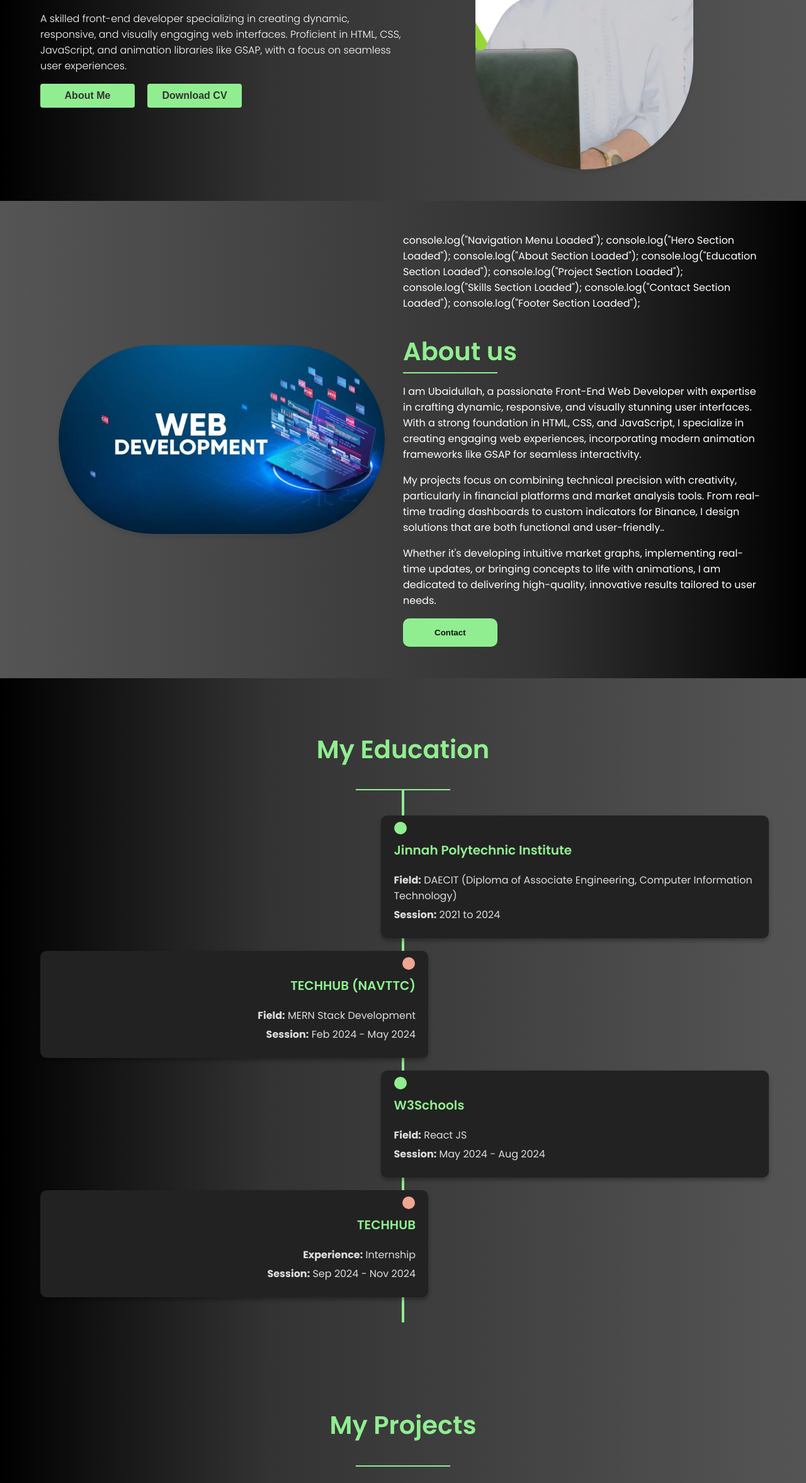
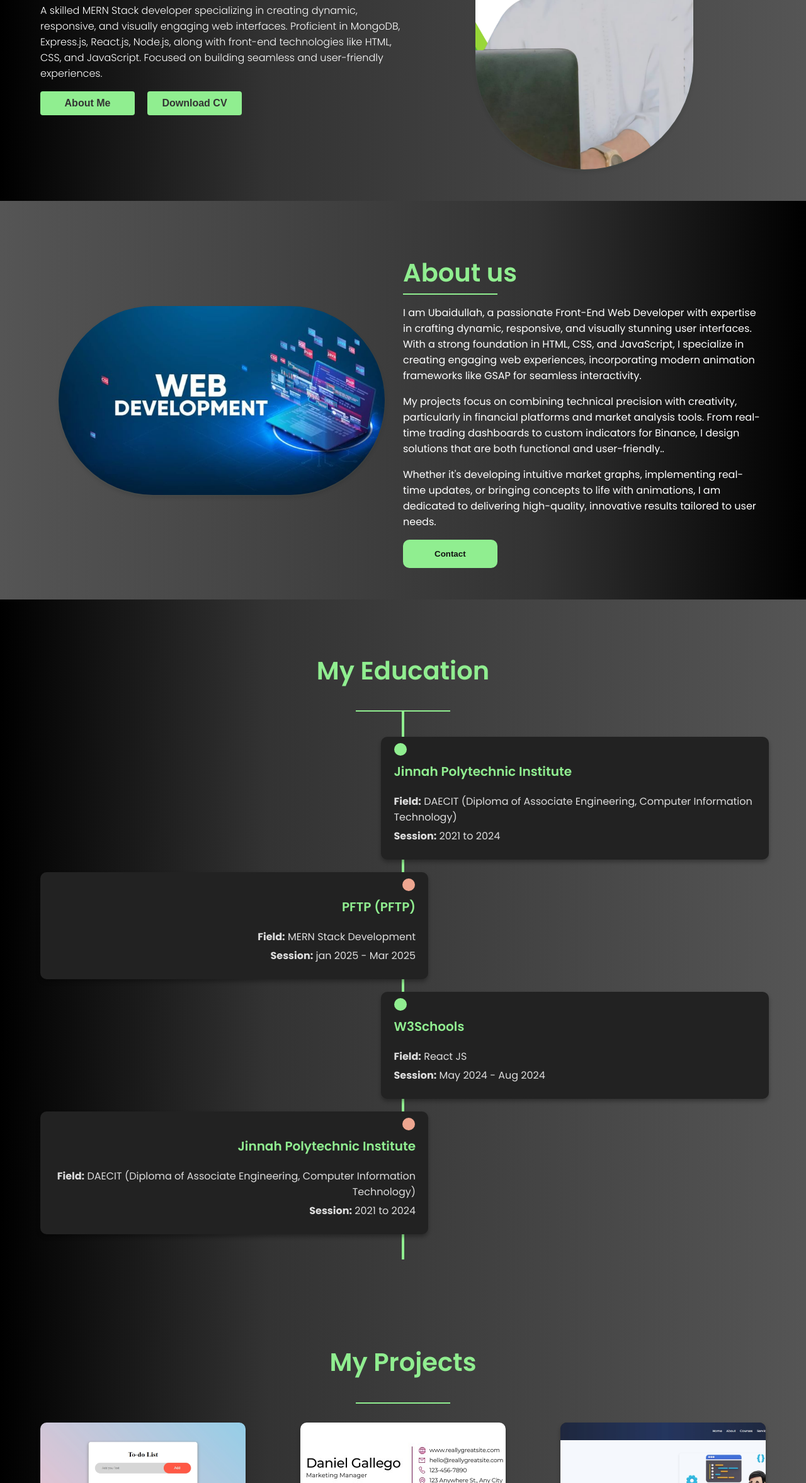
Before and after one commit to developer-ubaidullah/My-Portfolio, a plain HTML site: page index.html in a window 1280 px wide. Shown: the part 445-2800 px from the top of the page at 63% size. Drawn offline with nearby package versions, Linux system fonts and the light colour scheme.

Commit message:
Updated portfolio design with html and Bootstrap enhancements

```diff
--- a/index.html
+++ b/index.html
@@ -58,9 +58,9 @@
             </h2>
 
             <p class="hero-section-para">
-                A skilled front-end developer specializing in creating dynamic, responsive, and visually engaging web
-                interfaces. Proficient in HTML, CSS, JavaScript, and animation libraries like GSAP, with a focus on
-                seamless user experiences.
+                A skilled MERN Stack developer specializing in creating dynamic, responsive, and visually engaging web
+                interfaces. Proficient in MongoDB, Express.js, React.js, Node.js, along with front-end technologies like
+                HTML, CSS, and JavaScript. Focused on building seamless and user-friendly experiences.
             </p>
 
             <div class="hero-section-btn">
@@ -81,14 +81,8 @@
             <img src="./Asset/Dynamic Website.jpg" alt="Ubaidullah Image">
         </div>
 
-        <div class="about-section-text">console.log("Navigation Menu Loaded");
-            console.log("Hero Section Loaded");
-            console.log("About Section Loaded");
-            console.log("Education Section Loaded");
-            console.log("Project Section Loaded");
-            console.log("Skills Section Loaded");
-            console.log("Contact Section Loaded");
-            console.log("Footer Section Loaded");
+        <div class="about-section-text">
+
             <h2>
                 About us
             </h2>
@@ -135,9 +129,9 @@
             </div>
             <div class="timeline-item left timeline-left">
                 <div class="timeline-content" style="text-align: right;">
-                    <h3>TECHHUB (NAVTTC)</h3>
+                    <h3>PFTP (PFTP)</h3>
                     <p><strong>Field:</strong> MERN Stack Development</p>
-                    <p><strong>Session:</strong> Feb 2024 - May 2024</p>
+                    <p><strong>Session:</strong> jan 2025 - Mar 2025</p>
                 </div>
             </div>
             <div class="timeline-item right">
@@ -149,9 +143,10 @@
             </div>
             <div class="timeline-item left timeline-left">
                 <div class="timeline-content" style="text-align: right;">
-                    <h3>TECHHUB</h3>
-                    <p><strong>Experience:</strong> Internship</p>
-                    <p><strong>Session:</strong> Sep 2024 - Nov 2024</p>
+                    <h3>Jinnah Polytechnic Institute</h3>
+                    <p><strong>Field:</strong> DAECIT (Diploma of Associate Engineering, Computer Information
+                        Technology)</p>
+                    <p><strong>Session:</strong> 2021 to 2024</p>
                 </div>
             </div>
         </div>
@@ -193,11 +188,18 @@
                     <a href="https://devmindsinstitute.netlify.app/" target="_blank">View Project</a>
                 </div>
             </div>
+            <div class="project-card">
+                <img src="./Asset/skin.care.webp" alt="Project 3">
+                <div class="project-content">
+                    <h3>Interactive Portfolio Website</h3>
+                    <p>A sleek, responsive skincare website built using Bootstrap and styled with modern CSS and HTML for a clean aesthetic.</p>
+                    <a href="https://developer-ubaidullah.github.io/skin-care/" target="_blank">View Project</a>
+                </div>
+            </div>
         </div>
     </section>
 
     <!-- My skills section  -->
-
     <section class="skills-section" id="skill">
         <h2>My Skills</h2>
         <div class="custom-hr"></div>
@@ -215,24 +217,32 @@
                 <h3>JavaScript</h3>
             </div>
             <div class="skill-card">
-                <i class="fas fa-bolt"></i>
-                <h3>GSAP</h3>
-            </div>
-            <div class="skill-card">
                 <i class="fab fa-sass"></i>
                 <h3>SASS</h3>
             </div>
             <div class="skill-card">
-                <i class="bi bi-code-slash"></i>
-                <h3>React</h3>
-            </div>
-
-            <div class="skill-card">
                 <i class="bi bi-bootstrap"></i>
                 <h3>Bootstrap</h3>
             </div>
+            <div class="skill-card">
+                <i class="bi bi-code-slash"></i>
+                <h3>React.js</h3>
+            </div>
+            <div class="skill-card">
+                <i class="fas fa-server"></i>
+                <h3>Node.js</h3>
+            </div>
+            <div class="skill-card">
+                <i class="fas fa-database"></i>
+                <h3>MongoDB</h3>
+            </div>
+            <div class="skill-card">
+                <i class="fas fa-network-wired"></i>
+                <h3>Express.js</h3>
+            </div>
         </div>
     </section>
+
 
     <!-- contact section  -->
 
```
Also changed, not shown: Asset/skin.PNG (added), Asset/skin.care.webp (added).
